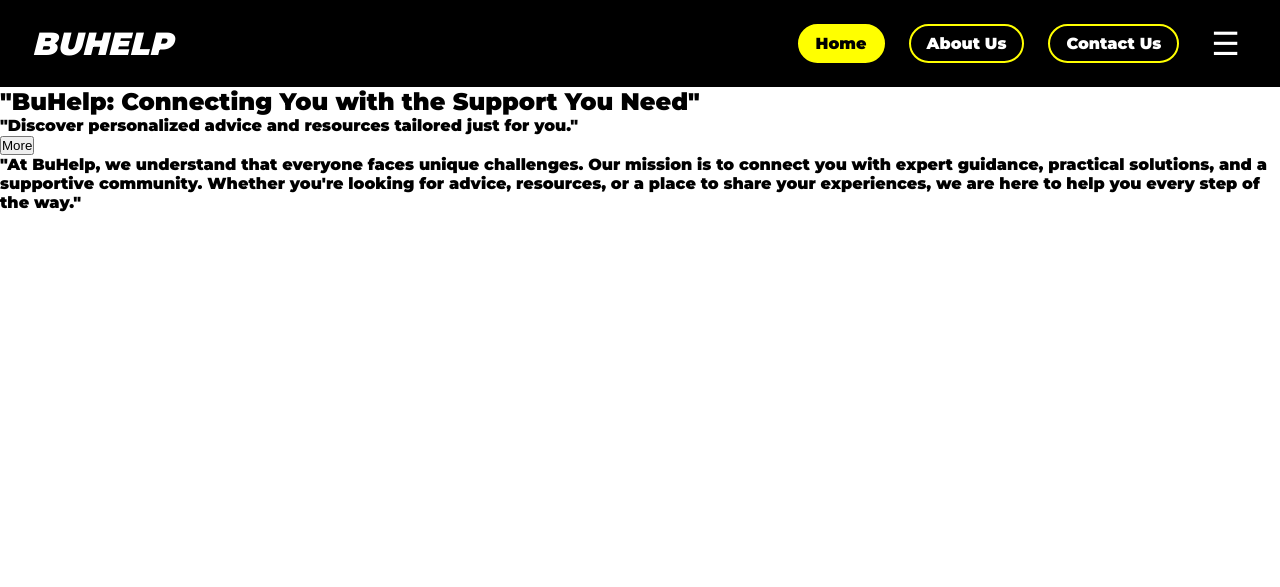
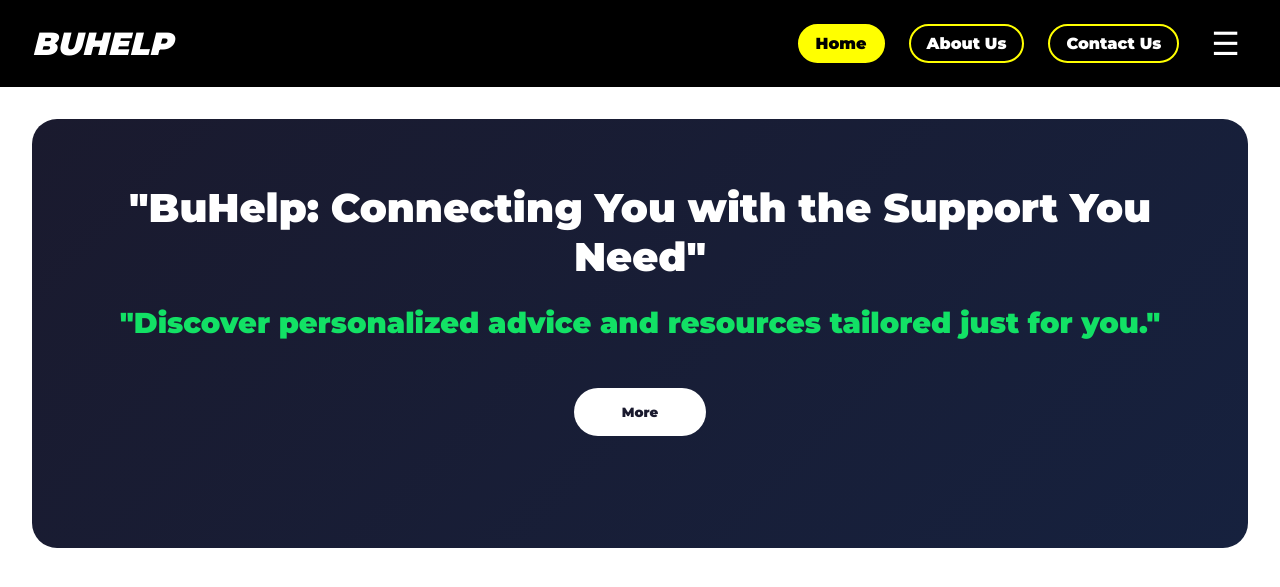
Before and after one commit to Princegaming9026/sagar, a PHP site: page / in a window 1280 px wide. Shown: the top 587 px of the page. Run offline with PHP 8.4, Linux system fonts and the light colour scheme.

Commit message:
Update styles.css

```diff
--- a/styles.css
+++ b/styles.css
@@ -127,6 +127,106 @@ body {
     display: block;
 }
 
+/* Hero Section Styles */
+.hero-section {
+    padding: 4rem 2rem;
+    margin: 2rem;
+    background: linear-gradient(135deg, #1A1A2E 0%, #16213E 100%);
+    border-radius: 25px;
+    animation: fadeIn 1s ease-out;
+}
+
+.content-box {
+    text-align: center;
+}
+
+.quote-main {
+    color: white;
+    font-family: 'Montserrat', sans-serif;
+    font-weight: 900;
+    font-size: 2.5rem;
+    margin-bottom: 1.5rem;
+    animation: slideUp 0.8s ease-out;
+}
+
+.quote-sub {
+    color: #12E165;
+    font-family: 'Montserrat', sans-serif;
+    font-weight: 900;
+    font-size: 1.8rem;
+    margin-bottom: 2rem;
+    animation: slideUp 0.8s ease-out 0.3s forwards;
+    opacity: 0;
+}
+
+.more-btn {
+    background: white;
+    color: #1A1A2E;
+    padding: 1rem 3rem;
+    border: none;
+    border-radius: 30px;
+    font-family: 'Montserrat', sans-serif;
+    font-weight: 700;
+    cursor: pointer;
+    transition: all 0.3s ease;
+    margin: 1rem 0;
+}
+
+.more-btn:hover {
+    background: #2563EB;
+    color: white;
+    transform: scale(1.05);
+}
+
+.hidden-content {
+    max-height: 0;
+    overflow: hidden;
+    transition: all 0.5s ease;
+    background: rgba(255, 255, 255, 0.1);
+    border-radius: 15px;
+    margin: 1rem auto;
+    width: 80%;
+}
+
+.hidden-content.active {
+    max-height: 500px;
+    padding: 2rem;
+    margin: 2rem auto;
+}
+
+.hidden-text {
+    color: white;
+    font-family: 'Montserrat', sans-serif;
+    font-weight: 300;
+    font-style: italic;
+    font-size: 1.1rem;
+    line-height: 1.6;
+}
+
+/* Animations */
+@keyframes fadeIn {
+    from { opacity: 0; }
+    to { opacity: 1; }
+}
+
+@keyframes slideUp {
+    from {
+        transform: translateY(30px);
+        opacity: 0;
+    }
+    to {
+        transform: translateY(0);
+        opacity: 1;
+    }
+}
+
+/* Sticky Header */
+.header {
+    position: sticky;
+    top: 0;
+    z-index: 100;
+}
+
 /* Responsive Design */
 @media (max-width: 768px) {
     .desktop-only {
```
